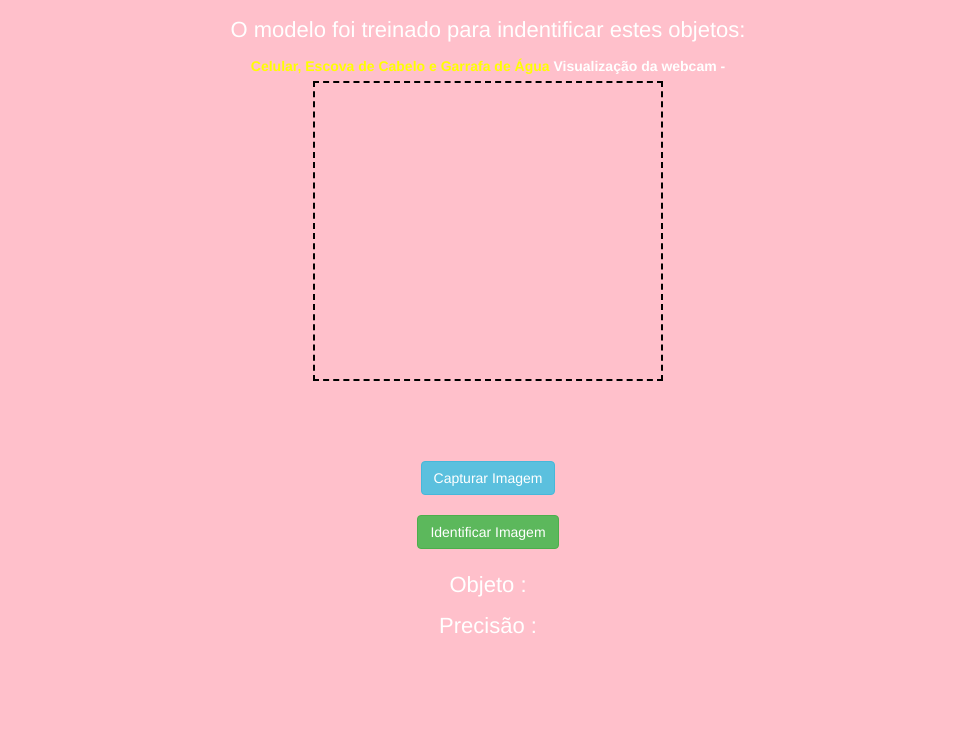
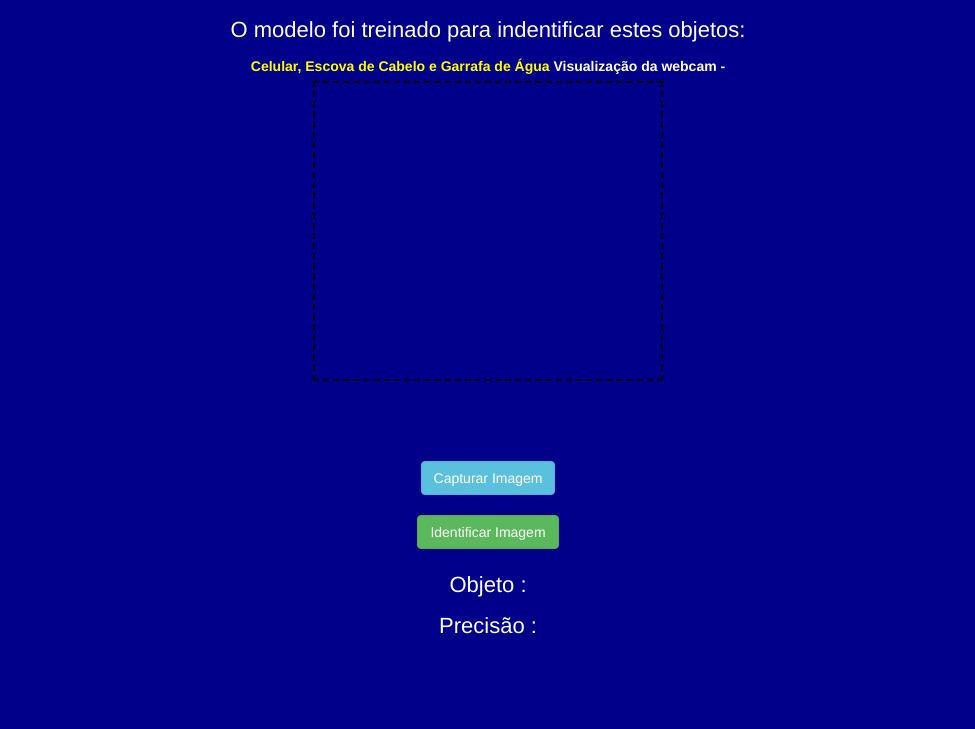
Before and after one commit to Progamador88/Aprendizado-de-Maquina, a plain HTML site: page index.html in a window 1280 px wide. Shown: the part 71-800 px from the top of the page, without its empty margins (152-1127 px from the left). Drawn offline with nearby package versions, Linux system fonts and the light colour scheme; a script that the page names is missing.

Commit message:
Update style.css

```diff
--- a/style.css
+++ b/style.css
@@ -1,7 +1,7 @@
   body
   {
     color: white;
-    background: pink;
+    background: darkblue;
   }
   .heading
   {
```
